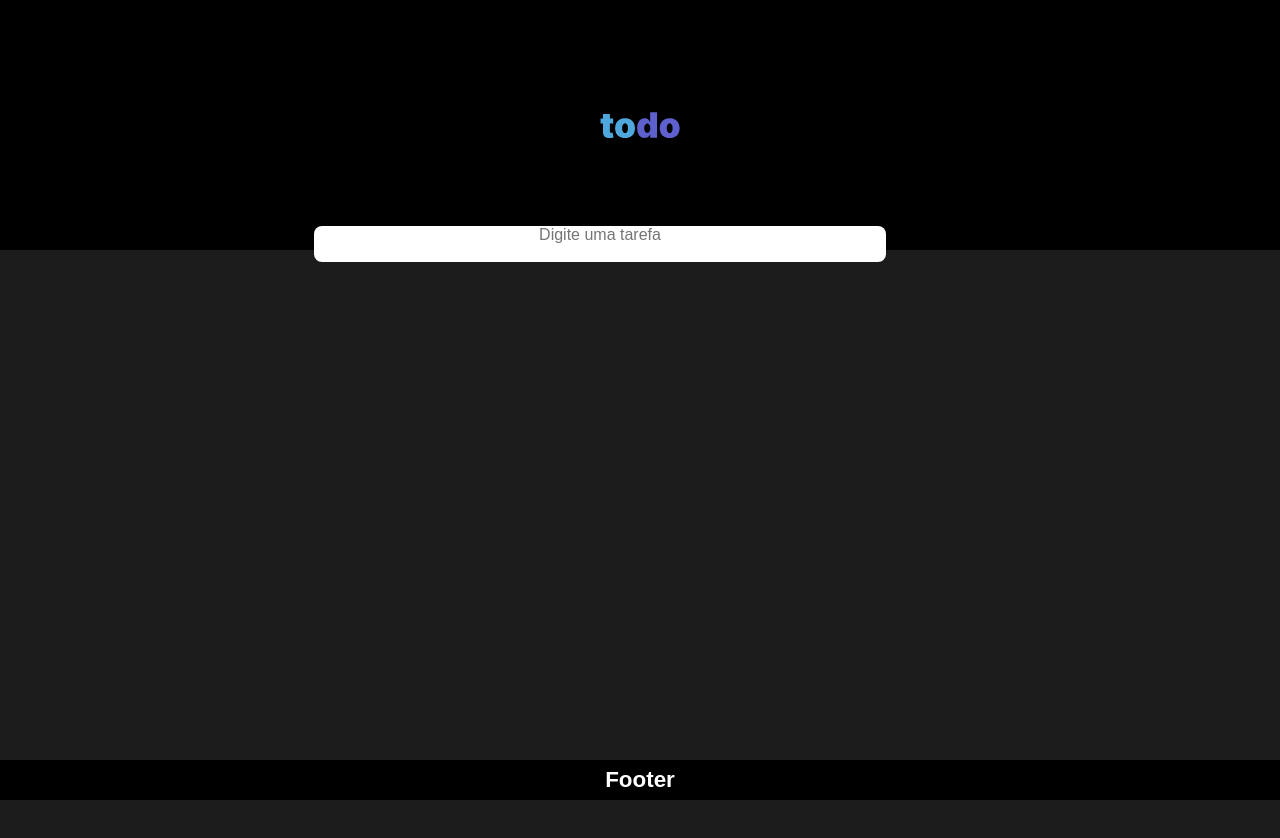
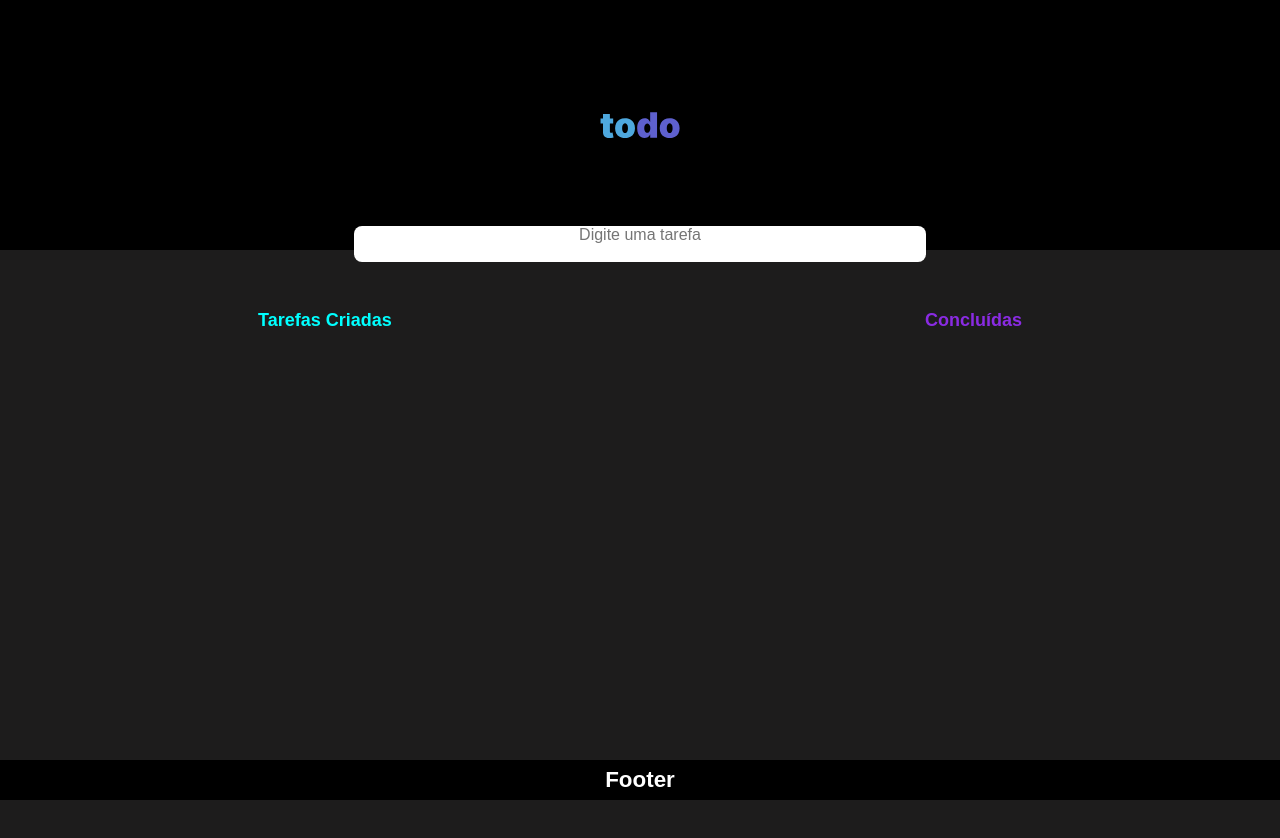
Before and after one commit to leandrocitro/toDoList, a React (Vite) app: page / in a window 1280 px wide. Shown: the top 838 px of the page. Built offline with nearby package versions, Linux system fonts and the light colour scheme.

Commit message:
Adicionando contadores de tarefas criadas e concluídas

```diff
--- a/src/App.jsx
+++ b/src/App.jsx
@@ -13,6 +13,9 @@ export function App() {
     <div className={style.container}>
         <Header />
       <div className={style.wrapper}>
+
+
+
         <TaskList />
       </div>
         <Footer />
--- a/src/components/Task.jsx
+++ b/src/components/Task.jsx
@@ -5,9 +5,7 @@ import style from './Task.module.css'
 export function Task({content}) {
     return (
 
-    <div className={style.TaskBox}>
-        <p className={style.tasksCriadas}>Tarefas Criadas</p>
-        <p className={style.tasksConcluidas}>Concluídas</p>
+
 
         <form className={style.newTask}>
             <strong>{content}</strong>
@@ -18,7 +16,7 @@ export function Task({content}) {
 
         </form>
 
-    </div>
+
 
 
 
--- a/src/components/TaskList.jsx
+++ b/src/components/TaskList.jsx
@@ -31,7 +31,7 @@ export function TaskList({content}) {
             <textarea name="newTask"
             className={style.textArea}
             id="tasks" cols={60} rows={2} placeholder="Digite uma tarefa"
-            maxLength={30}>
+            maxLength={50}>
             </textarea>
 
             <footer className={style.footerTaskList}>
@@ -40,6 +40,10 @@ export function TaskList({content}) {
 
             </form>
 
+            <div className={style.TaskBox}>
+                <strong className={style.tasksCriadas}>Tarefas Criadas</strong>
+                <strong className={style.tasksConcluidas}>Concluídas</strong>
+            </div>
 
 
             <div className={style.tasksList}>
--- a/src/components/TaskList.module.css
+++ b/src/components/TaskList.module.css
@@ -1,5 +1,6 @@
 .tasks {
 font-size: large;
+margin-left: 5rem;
 
 
     }
@@ -60,3 +61,25 @@ textArea {
     font-size: 1.5rem;
 
 }
+
+.TaskBox {
+    margin-top: 2rem;
+    margin-left: -5rem;
+    display: flex;
+    justify-content: space-between;
+
+}
+
+.tasksCriadas{
+
+    justify-content: flex-start;
+    justify-items: flex-start;
+    color: aqua;
+}
+
+.tasksConcluidas{
+
+    justify-content: flex-end;
+    justify-items: end;
+    color: blueviolet;
+}
--- a/src/components/task.module.css
+++ b/src/components/task.module.css
@@ -41,13 +41,3 @@
 
 
 }
-
-.tasksCriadas{
-    display: flex;
-    justify-content: flex-start;
-}
-
-.tasksConcluidas{
-    display: flex;
-    justify-content: end;
-}
```
